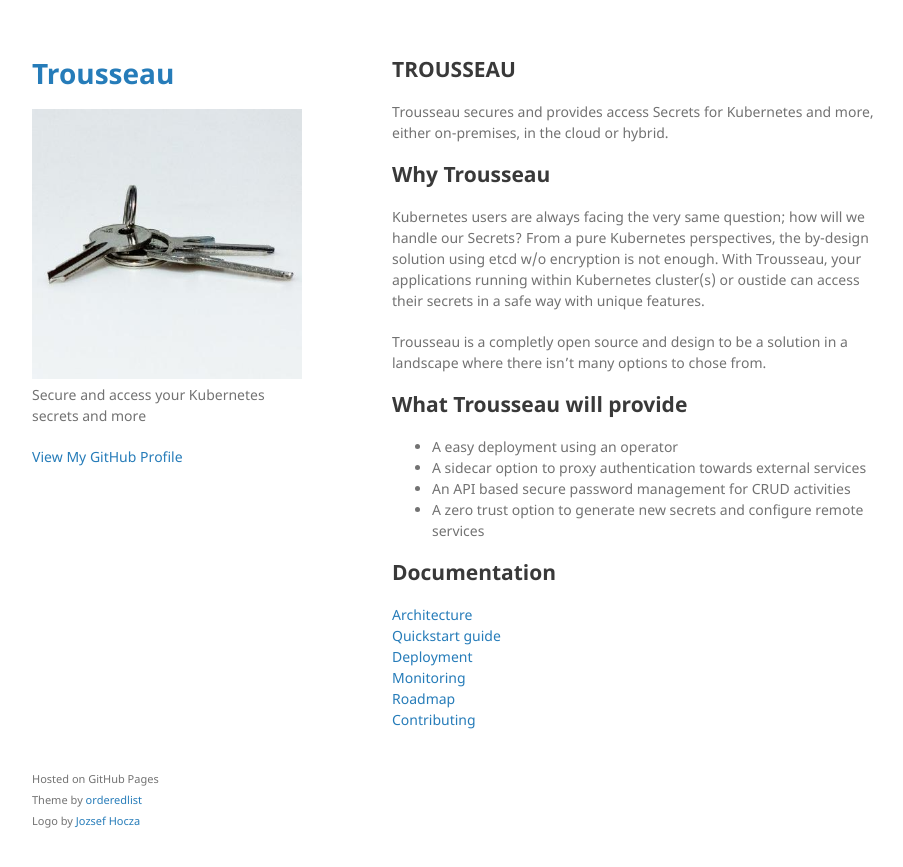
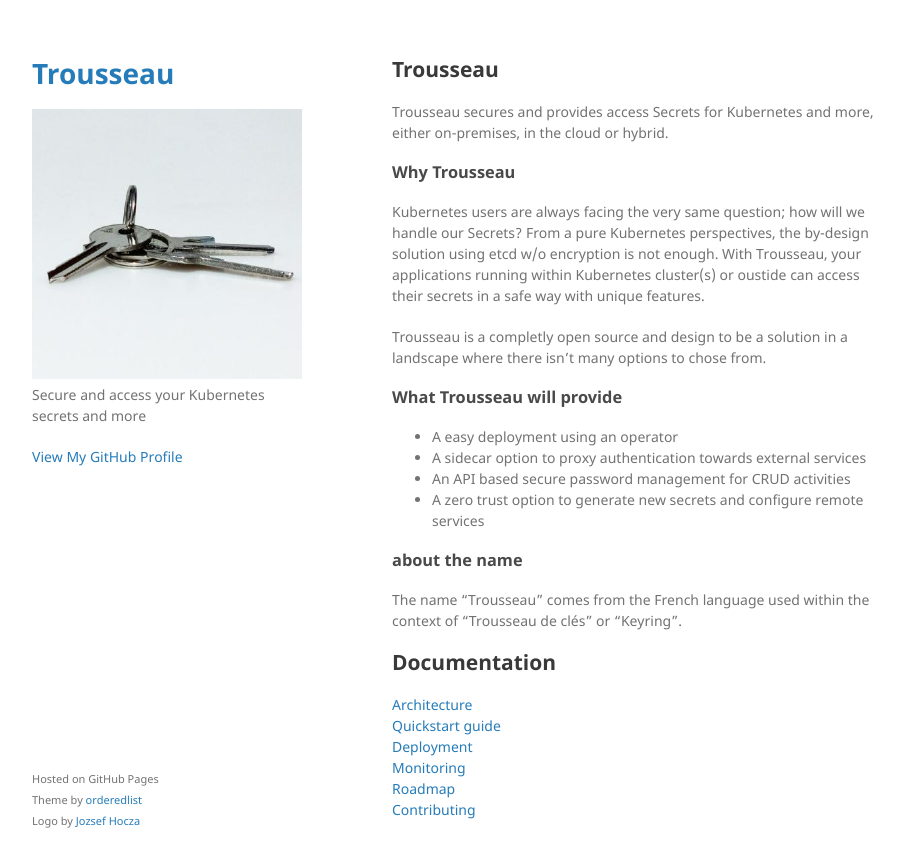
Before and after one commit to Trousseau-io/trousseau-io.github.io, a Jekyll site: the page built from index.md, in a window 1280 px wide. Shown: the top 867 px of the page, without its empty margins (178-1081 px from the left). Built offline with Jekyll 4.4.1, drawn with Linux system fonts in a browser that asks for light colours; our own code applies the rules of GitHub Pages for plain Markdown files.

Commit message:
working on MVP1 architecture

```diff
--- a/index.md
+++ b/index.md
@@ -2,11 +2,11 @@
 layout: default
 ---
 
-## TROUSSEAU
+## Trousseau
 
-Trousseau secures and provides access Secrets for Kubernetes and more, either on-premises, in the cloud or hybrid.
+Trousseau secures and provides access Secrets for Kubernetes and more, either on-premises, in the cloud or hybrid.<br>
 
-## Why Trousseau
+### Why Trousseau
 
 Kubernetes users are always facing the very same question; how will we handle our Secrets? From a pure Kubernetes
 perspectives, the by-design solution using etcd w/o encryption is not enough.
@@ -15,12 +15,15 @@
 
 Trousseau is a completly open source and design to be a solution in a landscape where there isn't many options to chose from.
 
-## What Trousseau will provide
+### What Trousseau will provide
 
 * A easy deployment using an operator
 * A sidecar option to proxy authentication towards external services
 * An API based secure password management for CRUD activities
 * A zero trust option to generate new secrets and configure remote services
+
+### about the name
+The name "Trousseau" comes from the French language used within the context of "Trousseau de clés" or "Keyring".
 
 ## Documentation
 
```
